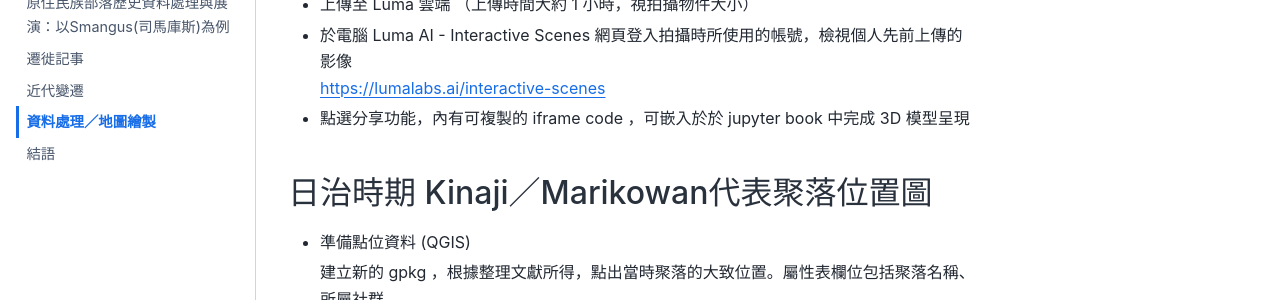
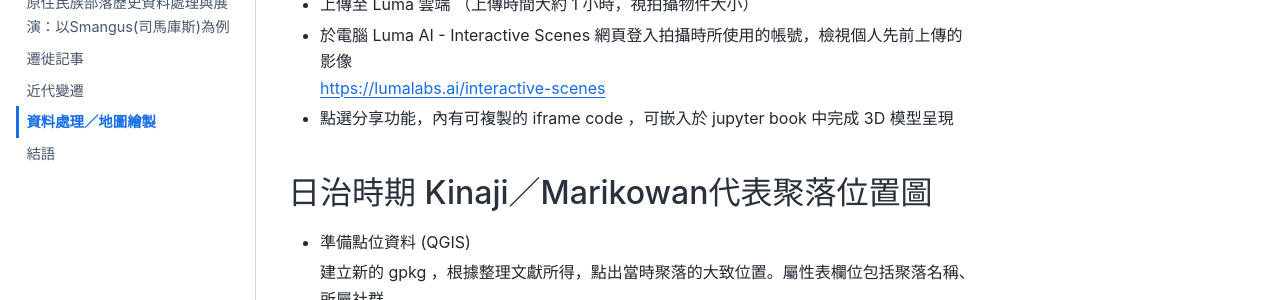
Before and after one commit to lsxx20/mybook2, a Jupyter Book: the page built from data_processing.md, in a window 1280 px wide and 900 px high. Shown: the part 285-585 px from the top of the window. Built offline with Jupyter Book 1.0.4 settings and Sphinx 7.4.7 and the Sphinx Book theme 1.1.4, drawn with Linux system fonts in a browser that asks for light colours.

Commit message:
Update content

```diff
--- a/data_processing.md
+++ b/data_processing.md
@@ -14,7 +14,7 @@ title: 資料處理／地圖繪製
 * 於電腦 Luma AI - Interactive Scenes 網頁登入拍攝時所使用的帳號，檢視個人先前上傳的影像
 https://lumalabs.ai/interactive-scenes
 
-* 點選分享功能，內有可複製的 iframe code ，可嵌入於於 jupyter book 中完成 3D 模型呈現
+* 點選分享功能，內有可複製的 iframe code ，可嵌入於 jupyter book 中完成 3D 模型呈現
 
 
 ###### 日治時期 Kinaji／Marikowan代表聚落位置圖
```
